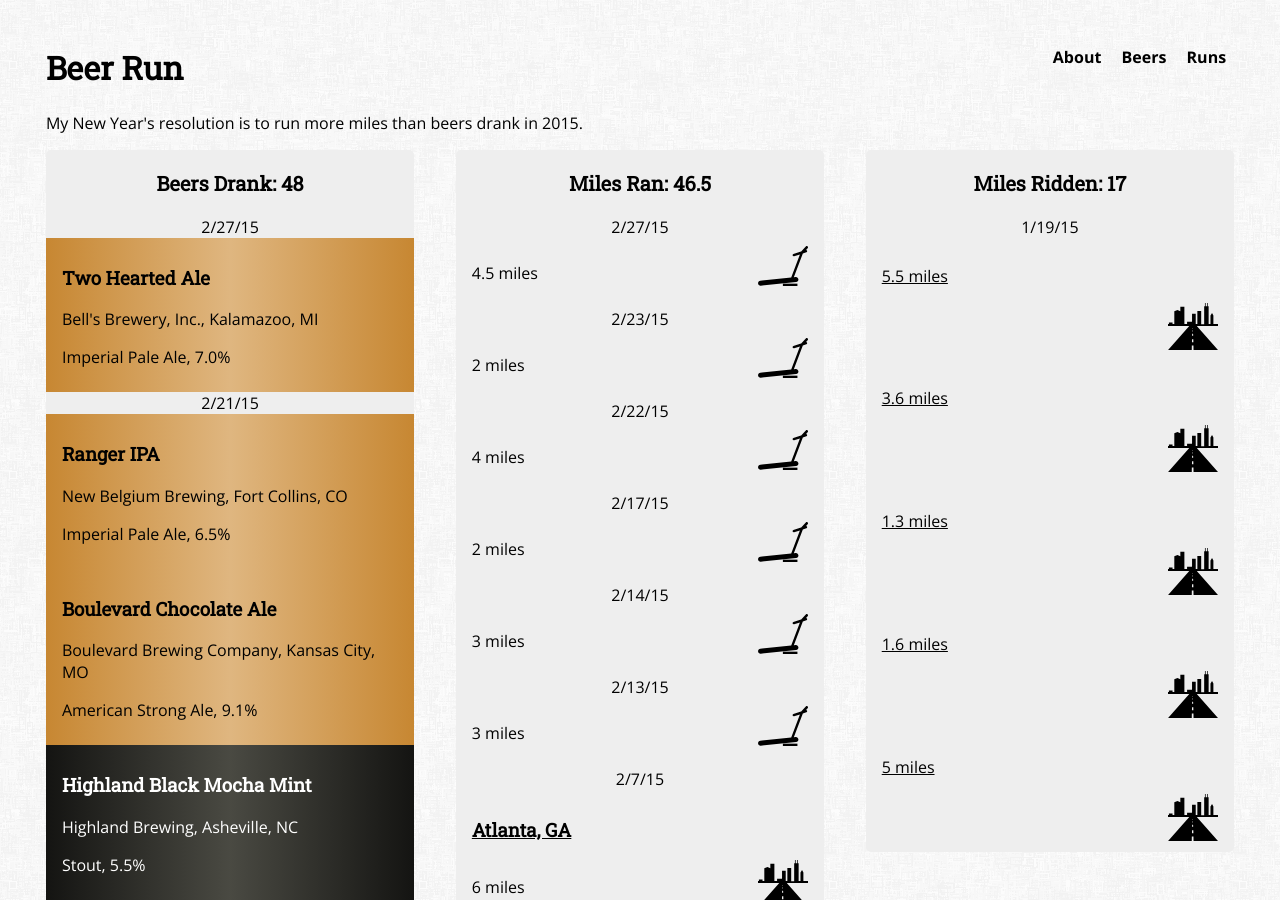
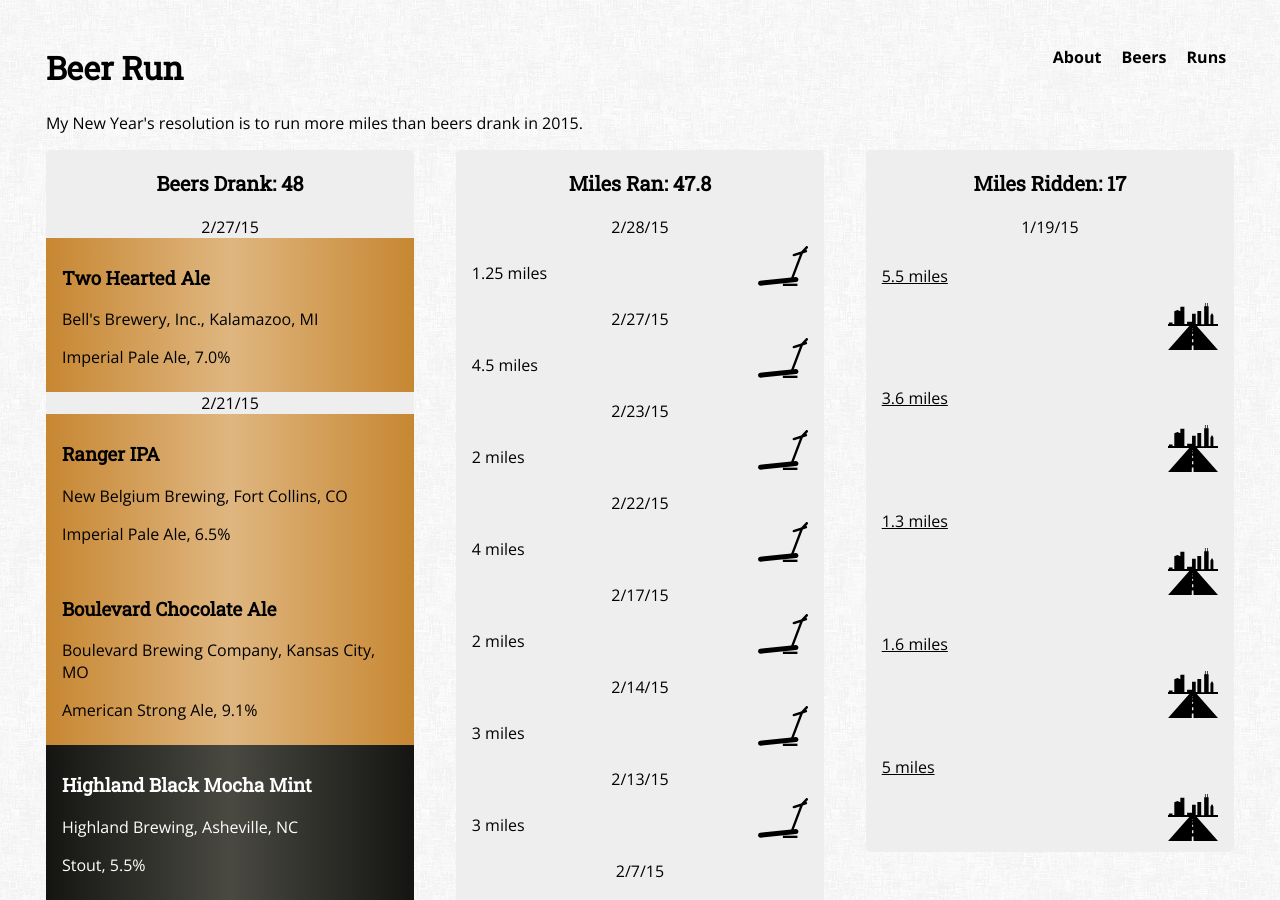
Before and after one commit to rhewitt22/beer-run, a Jekyll site: the page built from index.html, in a window 1280 px wide and 900 px high. Built offline with Jekyll 4.4.1, drawn with Linux system fonts in a browser that asks for light colours; nearby versions of some CDN libraries.

Commit message:
Updated run.yml

```diff
--- a/_data/run.yml
+++ b/_data/run.yml
@@ -1,3 +1,11 @@
+- date: 2/28/15
+  distance: 1.25
+  time: 11:00
+  type: treadmill
+  shoes:
+    brand: Nike
+    model: Structure 15
+
 - date: 2/27/15
   distance: 4.5
   time: 39:50
```
